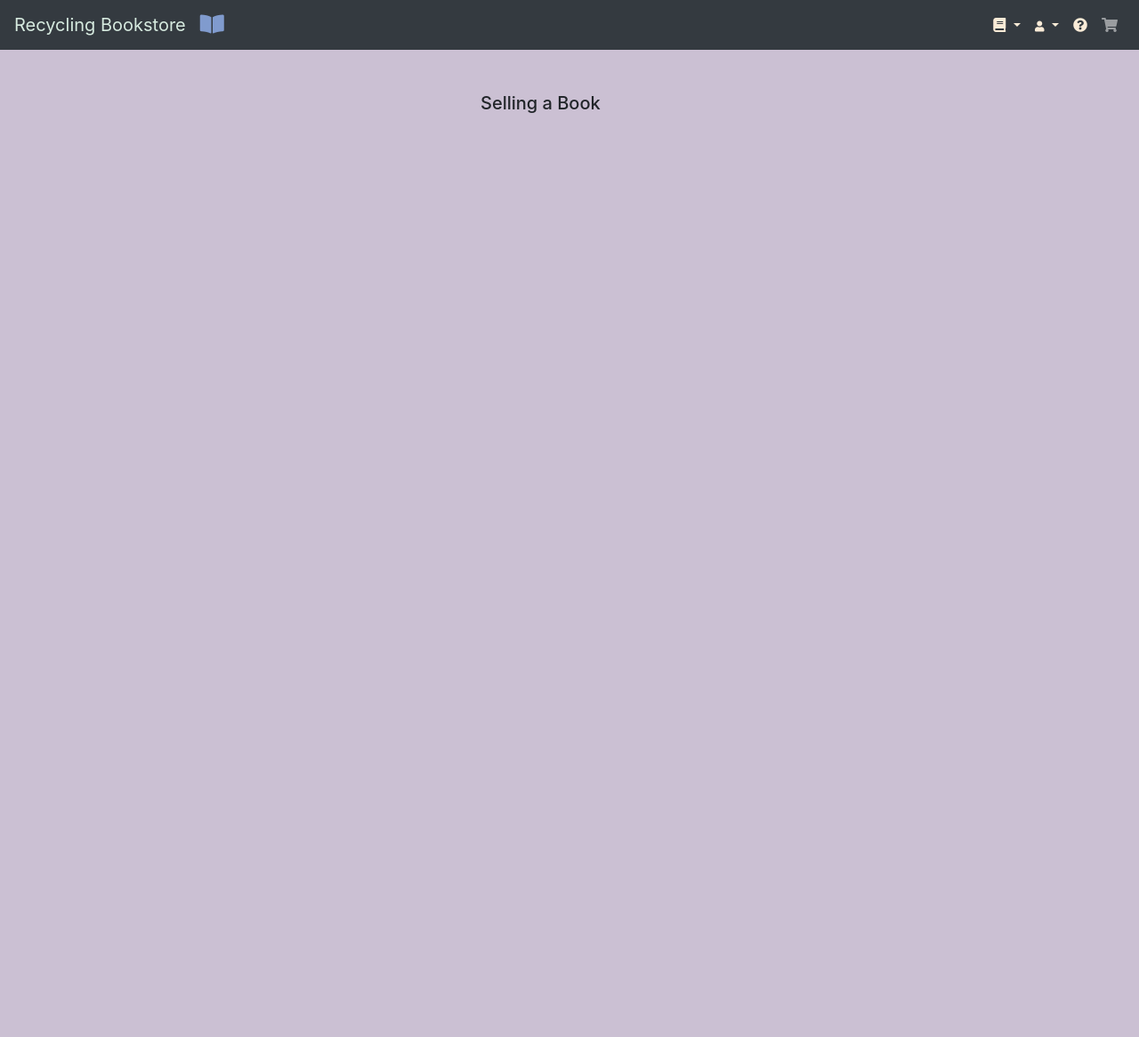
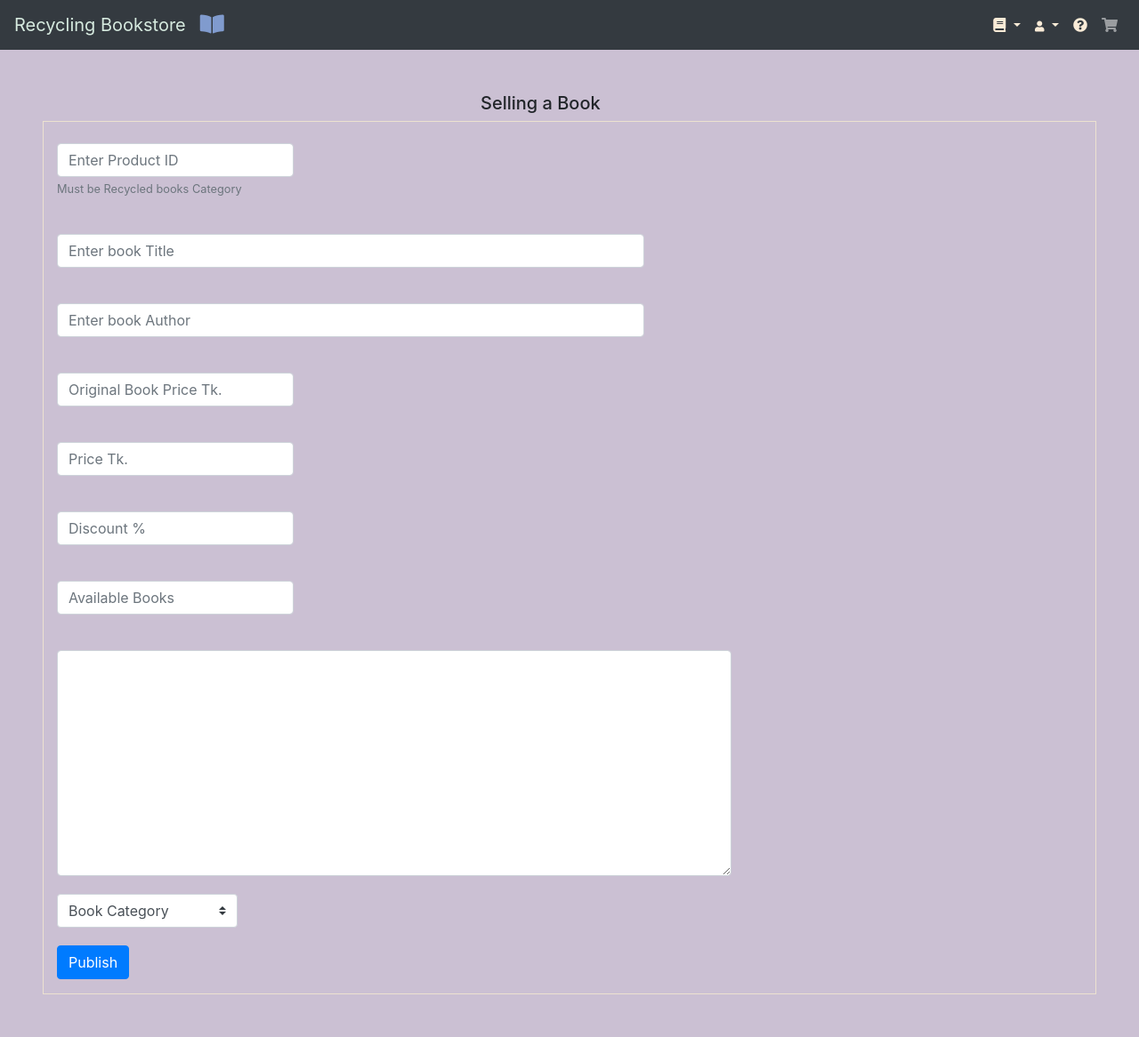
Before and after one commit to naimulabeer/RB-Recycle-Bookstore, a PHP site: page /new_sslcz_gw/requestbook.php in a window 1280 px wide. Shown: the whole page at 89% size. Before the commit the page ends 127 px from the top, so only its background shows below. Run offline with PHP 8.4, Linux system fonts and the light colour scheme; some libraries are stand-ins or nearby versions.

Commit message:
form added for selling a book

```diff
--- a/requestbook.php
+++ b/requestbook.php
@@ -75,3 +75,67 @@
 <div class="mx-auto" style="width: 200px;">
     <h1 style="font-size: 20px;">Selling a Book</h1>
 </div>
+
+<form method=get action=productsold.php style="border:0.5px solid #ece2d0;">
+    <div class="form-group col-sm-3">
+        <label for="PID"></label>
+        <input type="text" class="form-control" id="PID" name="PID" placeholder="Enter Product ID">
+        <small id="passwordHelpInline" class="text-muted">
+      Must be Recycled books Category
+    </small>
+    </div>
+    <div class="form-group col-md-7">
+        <label for="Title"></label>
+        <input type="text" class="form-control" name="Title" placeholder="Enter book Title">
+    </div>
+    <div class="form-group col-md-7">
+        <label for="Author"></label>
+        <input type="text" class="form-control" name="Author" placeholder="Enter book Author">
+    </div>
+
+    <div class="form-group col-md-3">
+        <label for="MRP"></label>
+        <input type="text" class="form-control" name="MRP" placeholder="Original Book Price Tk.">
+    </div>
+
+    <div class="form-group col-md-3">
+        <label for="Price"></label>
+        <input type="text" class="form-control" name="Price" placeholder="Price Tk.">
+    </div>
+
+    <div class="form-group col-md-3">
+        <label for="Discount"></label>
+        <input type="text" class="form-control" name="Discount" placeholder="Discount %">
+    </div>
+
+    <div class="form-group col-md-3">
+        <label for="Available"></label>
+        <input type="text" class="form-control" name="Available" placeholder="Available Books">
+    </div>
+
+    <div class="form-group col-md-8">
+        <label for="Description"></label>
+        <textarea rows="10" class="form-control" name="Description" placeholder="Books Description">
+        </textarea>
+    </div>
+
+    <div class="form-group col-md-8">
+    <div class="form-row align-items-center">
+        <div class="col-auto my-1">
+            <label class="mr-sm-2 sr-only" for="Category"></label>
+            <select class="custom-select mr-md-5" name="Category" id="inlineFormCustomSelect">
+                <option selected>Book Category</option>
+                <option value="Recycled">Recycled</option>
+            </select>
+        </div>
+    </div>
+    </div>
+
+
+    <div class="form-group col-md-2">
+            <button type="submit" class="btn btn-primary">Publish</button>
+    </div>
+
+</form>
+
+</div>
```
